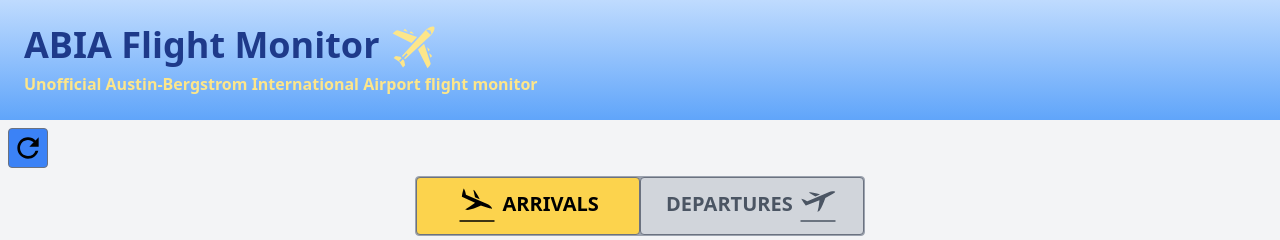
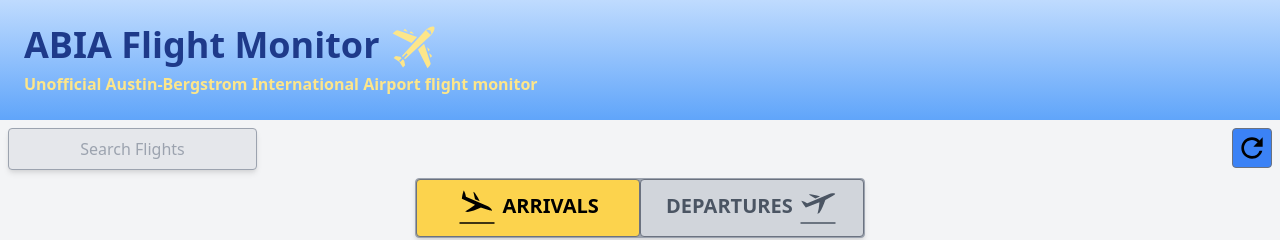
Before and after one commit to d-spence/abia-flights, a React (Create React App) app: page / in a window 1280 px wide. Shown: the top 240 px of the page. Built offline with nearby package versions, Linux system fonts and the light colour scheme; no server answers.

Commit message:
Added search bar prototype

```diff
--- a/src/App.js
+++ b/src/App.js
@@ -15,6 +15,7 @@
 // import components
 import NavBar from './components/NavBar';
 import FlightView from './components/FlightView';
+import FlightSearchBar from './components/FlightSearchBar';
 import FlightSortBar from './components/FlightSortBar';
 import FlightList from './components/FlightList';
 
@@ -71,11 +72,14 @@
     <div className="h-screen w-full bg-gray-100">
       <NavBar />
       <div className="container overflow mx-auto">
-        <button
-          className="flex justify-center items-center btn bg-blue-500 m-2 p-0 w-10 h-10 hover:text-white"
-          onClick={() => handleLoadFlights(arrivalsTestUrl, setArrivals, view)}>
-          <RefreshIcon className="w-8 h-auto" />
-        </button>
+        <div className="flex w-full justify-between">
+          <FlightSearchBar />
+          <button
+            className="flex justify-center items-center btn bg-blue-500 m-2 p-0 w-10 h-10 hover:text-white"
+            onClick={() => handleLoadFlights(arrivalsTestUrl, setArrivals, view)}>
+            <RefreshIcon className="w-8 h-auto" />
+          </button>
+        </div>
         <FlightView view={view} handleSetView={handleSetView} />
         <FlightSortBar sortBy={sortBy} handleSortFlights={handleSortFlights} view={view} />
         <FlightList flights={flights} view={view} />
--- /dev/null
+++ b/src/components/FlightSearchBar.jsx
@@ -0,0 +1,19 @@
+import React from 'react';
+
+const FlightSearchBar = () => {
+  const handleChange = (text) => {
+    console.log(text);
+  }
+
+  return (
+    <span>
+      <input
+        onChange={e => handleChange(e.target.value)}
+        placeholder='Search Flights'
+        className="text-center bg-gray-200 border border-gray-400 rounded trans-med shadow-md p-2 m-2 focus:ring-2 focus:ring-blue-500 focus:bg-white">
+      </input>
+    </span>
+  )
+}
+
+export default FlightSearchBar;
--- a/src/components/FlightView.jsx
+++ b/src/components/FlightView.jsx
@@ -11,7 +11,7 @@
 
   return (
     <div className="flex w-full justify-center">
-      <span className="bg-gray-400 border border-gray-400 rounded m-0">
+      <span className="bg-gray-400 border border-gray-400 rounded shadow-md m-0">
         <button onClick={() => handleSetView('arrivals')} className={(view === 'arrivals') ? arrivalsStyle : defaultStyle}>
           <ArrivalIcon className="inline w-auto h-10" /> ARRIVALS
         </button>
```
